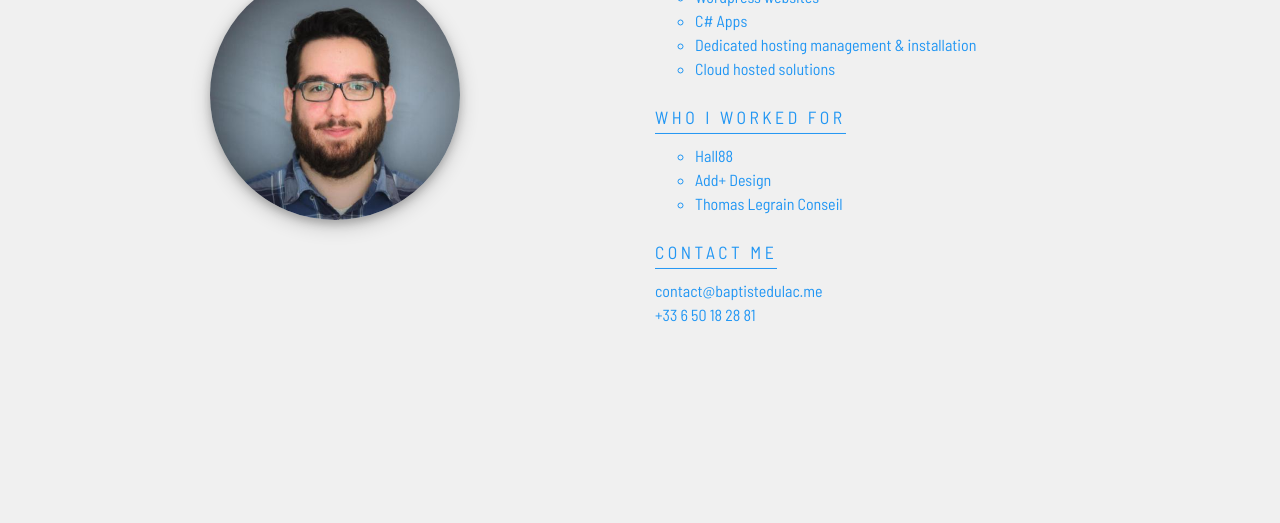
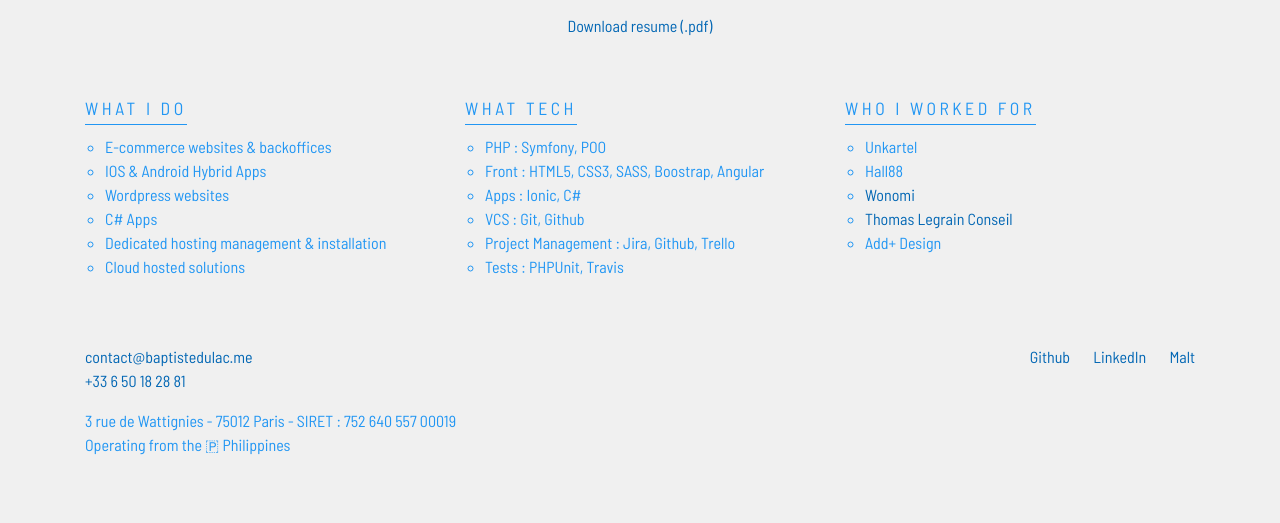
Before and after one commit to baptiste-dulac/landing-page, a plain HTML site: page public/index.html in a window 1280 px wide. Shown: the part 305-828 px from the top of the page. Before the commit the page ends 800 px from the top, so only its background shows below. Drawn offline with nearby package versions, Linux system fonts and the light colour scheme.

Commit message:
Improvements

```diff
--- a/public/index.html
+++ b/public/index.html
@@ -1,48 +1,78 @@
 <!DOCTYPE html>
-<html>
+<html lang="fr">
 <head>
     <meta charset="UTF-8">
     <title>Baptiste Dulac - Fullstack Developer - PHP7 - Symfony 3/4</title>
+    <meta name="description" content="Freelance Fullstack Developer - PHP7 - Symfony 4">
     <link href="https://fonts.googleapis.com/css?family=Barlow+Semi+Condensed" rel="stylesheet">
     <link rel="stylesheet" href="https://maxcdn.bootstrapcdn.com/bootstrap/4.0.0-beta.2/css/bootstrap.min.css" integrity="sha384-PsH8R72JQ3SOdhVi3uxftmaW6Vc51MKb0q5P2rRUpPvrszuE4W1povHYgTpBfshb" crossorigin="anonymous">
     <link rel="stylesheet" href="assets/css/style.min.css">
+    <meta name="viewport" content="width=device-width, initial-scale=1.0">
+    <link rel="icon" type="image/png" href="favicon.png">
 </head>
 <body>
-
-<div class="container-fluid">
-    <div class="row" id="block-container">
-        <div class="col-md-12 col-lg-6 block">
-            <div class="content">
+<div class="container">
+    <header class="content">
         <img src="assets/img/profile.jpg" id="profile-image" title="Baptiste Dulac">
-            </div>
-        </div>
-        <div class="col-md-12 col-lg-6 block">
-            <div class="content">
-                <h1>Baptiste Dulac<small>Fullstack Developer - PHP7 - Symfony 3/4</small></h1>
+        <h1>Baptiste Dulac<small>Freelance Fullstack Developer - PHP7 - Symfony 4</small></h1>
+        <p class="text-center"><a href="cv-baptiste_dulac-2018.pdf" target="_blank">Download resume (.pdf)</a></p>
+    </header>
+    <div class="row">
+        <div class="col-xs-12 col-sm-12 col-md-4 block">
             <h2>What I do</h2>
             <ul>
                 <li>E-commerce websites & backoffices</li>
+                <li>IOS & Android Hybrid Apps</li>
                 <li>Wordpress websites</li>
                 <li>C# Apps</li>
                 <li>Dedicated hosting management & installation</li>
                 <li>Cloud hosted solutions</li>
             </ul>
+        </div>
+        <div class="col-xs-12 col-sm-12 col-md-4  block">
+            <h2>What tech</h2>
+            <ul>
+                <li>PHP : Symfony, POO</li>
+                <li>Front : HTML5, CSS3, SASS, Boostrap, Angular</li>
+                <li>Apps : Ionic, C#</li>
+                <li>VCS : Git, Github</li>
+                <li>Project Management : Jira, Github, Trello</li>
+                <li>Tests : PHPUnit, Travis</li>
+            </ul>
+        </div>
+        <div class="col-xs-12 col-sm-12 col-md-4  block">
             <h2>Who I worked for</h2>
             <ul>
+                <li>Unkartel</li>
                 <li>Hall88</li>
+                <li><a href="http://wonomi.fr" target="_blank">Wonomi</a></li>
+                <li><a href="http://thomas-legrain-conseil.com" target="_blank">Thomas Legrain Conseil</a></li>
                 <li>Add+ Design</li>
-                    <li>Thomas Legrain Conseil</li>
             </ul>
-                <h2>Contact me</h2>
+        </div>
+    </div>
+    <footer>
+        <div class="row">
+            <div class="col-xs-12 col-sm-12 col-md-6">
                 <p>
-                    contact@baptistedulac.me<br/>
-                    +33 6 50 18 28 81
+                    <a href="mailto:contact@baptistedulac.me">contact@baptistedulac.me</a><br/>
+                    <a href="tel:+33650182881">+33 6 50 18 28 81</a>
+                </p>
+                <p>
+                    3 rue de Wattignies - 75012 Paris - SIRET : 752 640 557 00019<br/>
+                    Operating from the &#x1F1F5; Philippines
                 </p>
             </div>
+            <div class="col-xs-12 col-sm-12 col-md-6">
+                <ul class="inline">
+                    <li><a href="https://github.com/baptiste-dulac" target="_blank">Github</a></li>
+                    <li><a href="https://www.linkedin.com/in/baptistedulac/" target="_blank">LinkedIn</a></li>
+                    <li><a href="https://www.malt.fr/profile/baptistedulac" target="_blank">Malt</a></li>
+                </ul>
             </div>
         </div>
+    </footer>
 </div>
-
 <script src="https://code.jquery.com/jquery-3.2.1.slim.min.js" integrity="sha384-KJ3o2DKtIkvYIK3UENzmM7KCkRr/rE9/Qpg6aAZGJwFDMVNA/GpGFF93hXpG5KkN" crossorigin="anonymous"></script>
 <script src="https://cdnjs.cloudflare.com/ajax/libs/popper.js/1.12.3/umd/popper.min.js" integrity="sha384-vFJXuSJphROIrBnz7yo7oB41mKfc8JzQZiCq4NCceLEaO4IHwicKwpJf9c9IpFgh" crossorigin="anonymous"></script>
 <script src="https://maxcdn.bootstrapcdn.com/bootstrap/4.0.0-beta.2/js/bootstrap.min.js" integrity="sha384-alpBpkh1PFOepccYVYDB4do5UnbKysX5WZXm3XxPqe5iKTfUKjNkCk9SaVuEZflJ" crossorigin="anonymous"></script>
--- a/sass/style.sass
+++ b/sass/style.sass
@@ -1,5 +1,6 @@
 $background-color: #f0f0f0
 $text-color: #2196F3
+$link-color: #0367B4
 
 body
   margin: 0
@@ -8,62 +9,70 @@ body
   color: $text-color
   font-family: 'Barlow Semi Condensed', sans-serif
 
-#block-container
+a
+  color: $link-color
+  &:hover
+    color: lighten($link-color, 10%)
+
+header
+  margin: 50px 0
+
+h1
+  font-size: 1.8em
+  text-align: center
+  margin: 30px 0
+  small
+    display: block
+    font-size: 0.7em
+
+h2
+  font-weight: 200
+  letter-spacing: 0.2em
+  font-size: 1.1em
+  text-transform: uppercase
+  border-bottom: 1px solid $text-color
+  padding: 0 0 5px 0
+  margin: 10px 0
+  display: inline-block
+
+ul
+  padding: 0 0 0 20px
+  list-style: circle
+  &.inline
+    padding: 0
+    list-style: none
+    li
+      display: inline-block
+      &:not(:first-child)
+        margin-left: 20px
+
+#profile-image
+  display: block
+  margin: 50px auto
+  width: 200px
+  -webkit-border-radius: 100px
+  -moz-border-radius: 100px
+  border-radius: 100px
+  box-shadow: 0 4px 8px 0 rgba(0, 0, 0, 0.2), 0 6px 20px 0 rgba(0, 0, 0, 0.19)
+
+footer
+  margin: 50px 0
+  ul.inline
+    float: right
+
+@media only screen and (max-width: 650px)
   h1
-    font-size: 1.8em
-    small
-      display: block
-      font-size: 0.7em
+    text-align: center
+    font-size: 1.6em
+    margin: 0 0 20px 0
 
   h2
-    font-weight: 200
-    letter-spacing: 0.2em
-    font-size: 1.1em
-    text-transform: uppercase
-    border-bottom: 1px solid $text-color
-    padding: 0 0 5px 0
-    margin: 10px 0
-    display: inline-block
+    font-size: 1.4em
 
-  ul
-    list-style: circle
-
-  #profile-image
-    display: block
-    margin: 0 auto
-    width: 250px
-    -webkit-border-radius: 250px
-    -moz-border-radius: 250px
-    border-radius: 250px
-    box-shadow: 0 4px 8px 0 rgba(0, 0, 0, 0.2), 0 6px 20px 0 rgba(0, 0, 0, 0.19)
-
-  @media only screen and (max-width: 992px)
-    h1
-      text-align: center
-      font-size: 2.1em
-      margin: 0 0 20px 0
-
-    h2
-      font-size: 1.5em
-
-    .block
-      margin: 50px 0
-      height: auto
-      display: flex
-      justify-content: center
-
-      .content
-        width: auto
-
-  @media only screen and (min-width: 991px)
-
-    .block
-      position: relative
-      overflow: hidden
-      min-height: 100vh
-
-      .content
-        width: 100%
-        position: absolute
-        top: 50%
-        transform: translateY(-50%)
+#profile-image
+  display: block
+  margin: 30px auto
+  width: 150px
+  -webkit-border-radius: 75px
+  -moz-border-radius: 75px
+  border-radius: 75px
```
Also changed, not shown: public/sitemap.xml (added, +11 -0 lines), public/assets/css/style.min.css, public/css/style.css (deleted), public/favicon.png (added), public/robots.txt (added), 2 other files. Lines whose indentation alone changed are shown as unchanged.
